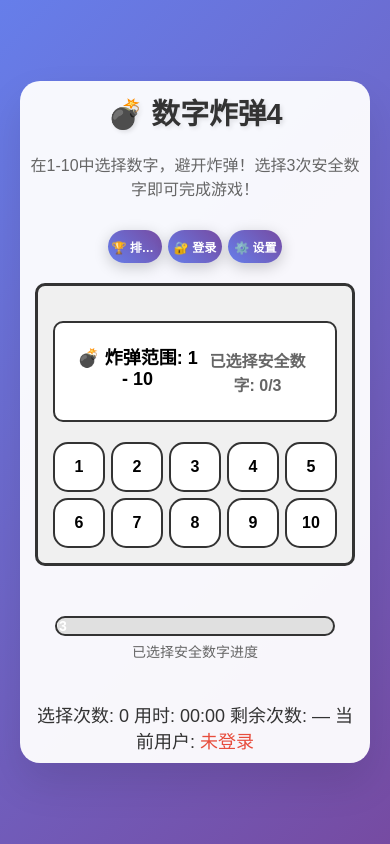
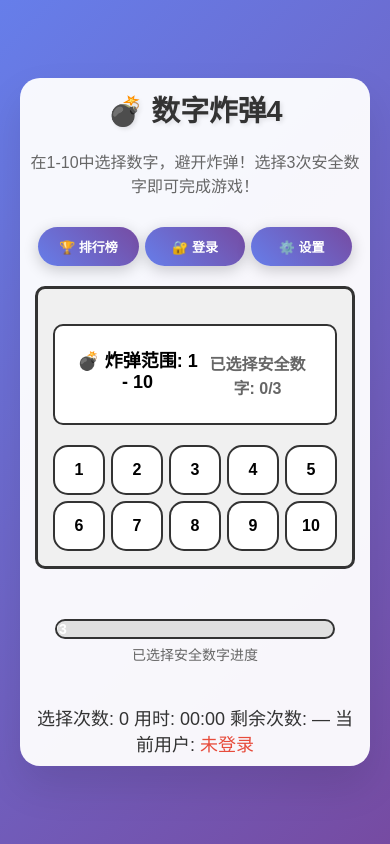
Before and after one commit to hmh38324/game4, a plain HTML site: page index.html in a window 390 px wide. Drawn offline with Linux system fonts and the light colour scheme.

Commit message:
优化手机端按钮布局：调整为两端对齐，增加内边距和圆角样式

```diff
--- a/index.html
+++ b/index.html
@@ -586,20 +586,24 @@
             .controls {
                 display: flex;
                 flex-wrap: nowrap;
-                justify-content: center;
+                justify-content: space-between;
                 gap: 8px;
                 margin-bottom: 20px;
+                width: 100%;
+                max-width: 100%;
+                padding: 0 10px;
             }
 
             .controls button {
                 flex: 1;
                 min-width: 0;
-                padding: 10px 8px;
-                margin: 0 2px;
+                padding: 12px 8px;
+                margin: 0;
                 font-size: 14px;
                 white-space: nowrap;
                 overflow: hidden;
                 text-overflow: ellipsis;
+                border-radius: 20px;
             }
 
             .game-content {
@@ -649,13 +653,16 @@
 
         @media (max-width: 480px) {
             .controls {
-                gap: 4px;
+                gap: 6px;
+                width: 100%;
+                max-width: 100%;
+                padding: 0 8px;
             }
 
             .controls button {
-                padding: 8px 4px;
-                font-size: 12px;
-                margin: 0 1px;
+                padding: 10px 6px;
+                font-size: 13px;
+                margin: 0;
             }
 
             .puzzle-section {
@@ -714,10 +721,17 @@
         }
 
         @media (max-width: 360px) {
+            .controls {
+                gap: 2px;
+                width: 100%;
+                max-width: 100%;
+            }
+
             .controls button {
-                padding: 6px 2px;
-                font-size: 11px;
+                padding: 5px 1px;
+                font-size: 10px;
                 margin: 0;
+                max-width: calc(33.333% - 1px);
             }
 
             .question-container {
```
